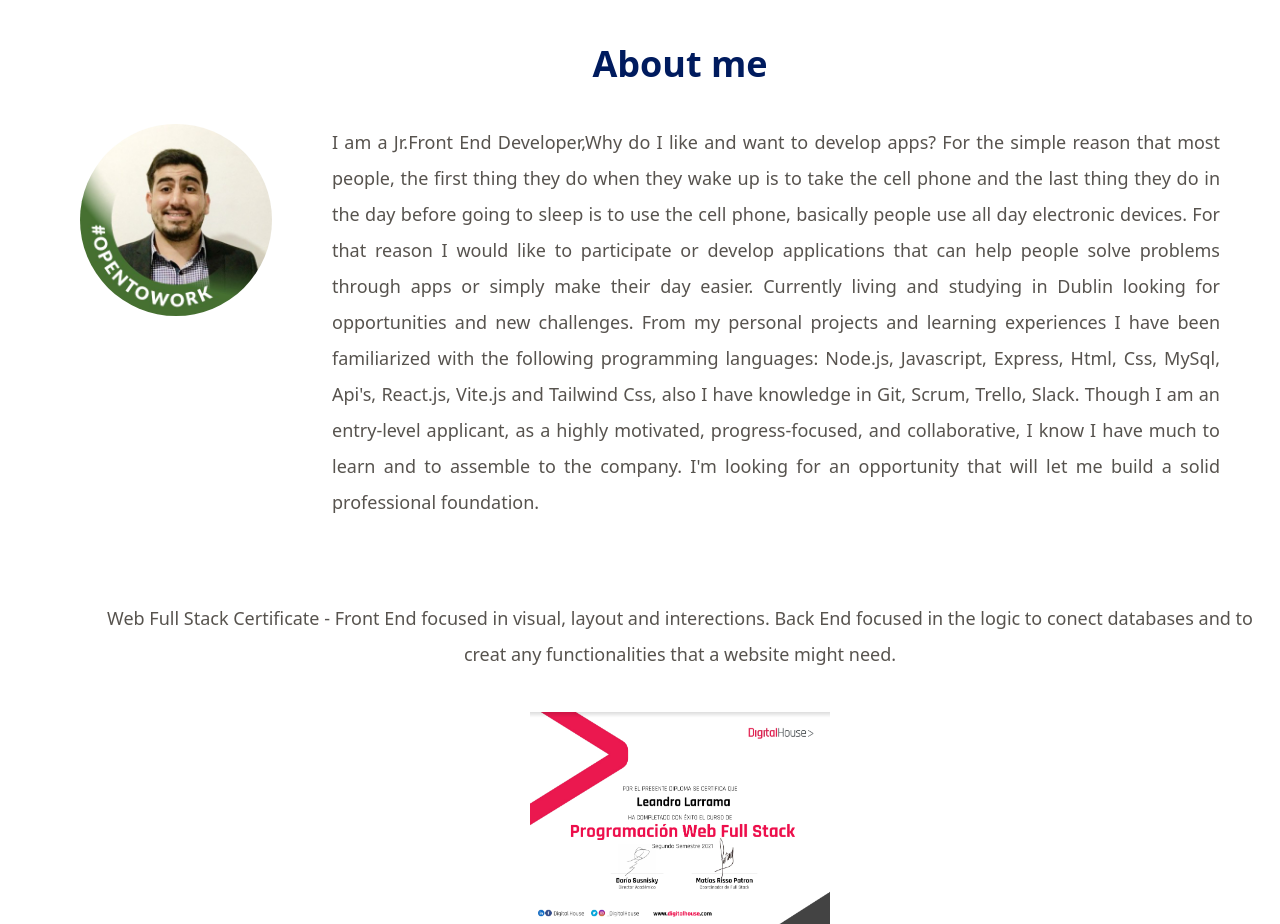
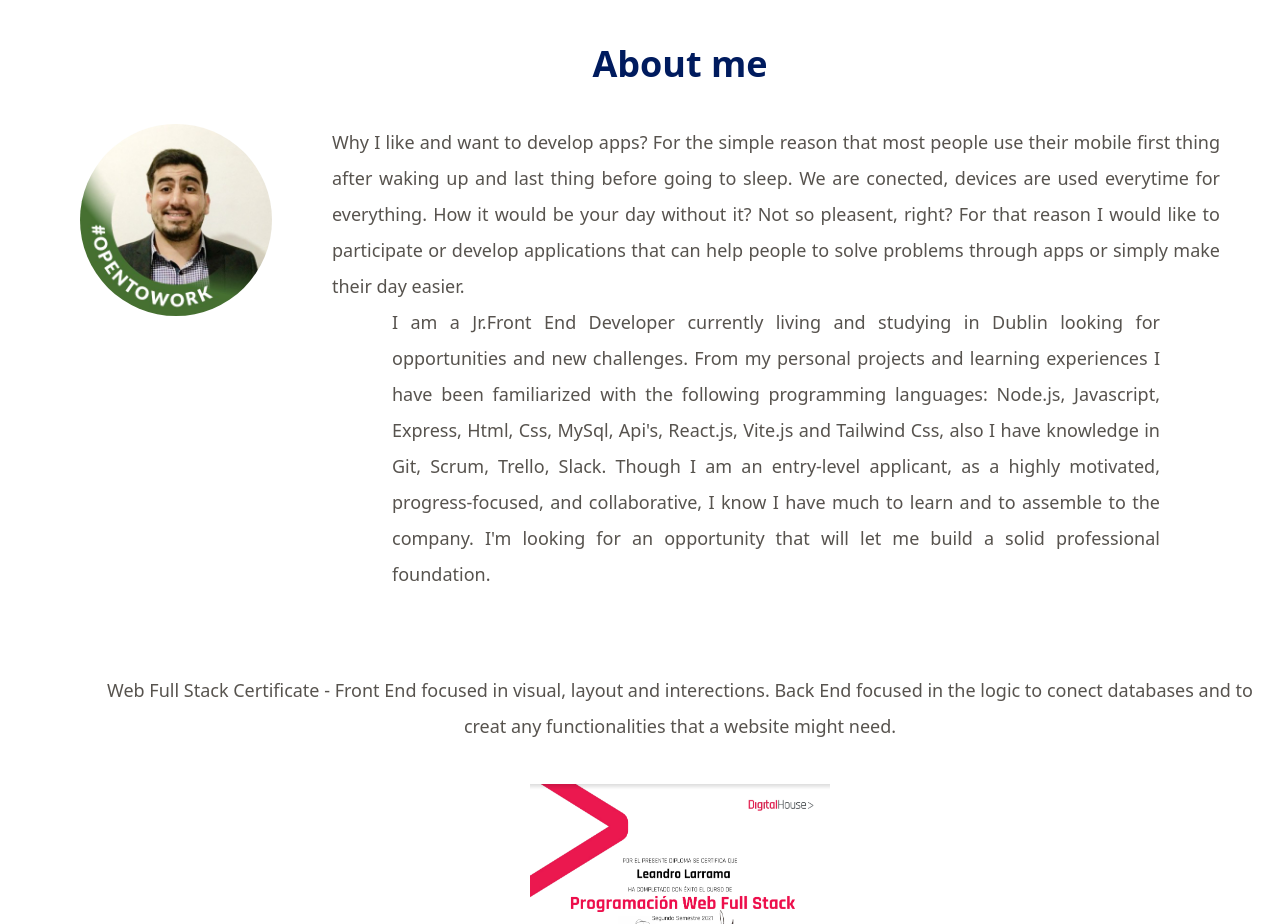
Before and after one commit to lealarrama/Portfolio, a React (Vite) app: page / in a window 1280 px wide. Shown: the part 860-1784 px from the top of the page. Built offline with nearby package versions, Linux system fonts and the light colour scheme.

Commit message:
last update

```diff
--- a/src/components/Resume.jsx
+++ b/src/components/Resume.jsx
@@ -10,16 +10,19 @@ const Resume = () => {
         <div className='sm:flex'>
             <img className='rounded-full w-32 h-32 mx-auto  sm: w-48 h-48'  src ={Photo} alt=''/>
             <p className='text-justify leading-loose pt-5 text-stone-600 text-lg mx-5 sm:px-10 sm:pt-0' >
-                I am a Jr.Front End Developer,Why do I like and want to develop apps?
-                For the simple reason that most people, the first thing they do when
-                they wake up is to take the cell phone and the last thing they do in the day
-                before going to sleep is to use the cell phone, basically people use all day electronic devices.
-                For that reason I would like to participate or develop applications that can help people solve problems
+                Why I like and want to develop apps?
+                For the simple reason that most people use their mobile first thing after waking up and last thing before going to sleep.
+                We are conected, devices are used everytime for everything. How it would be your day without it? Not so pleasent, right?
+                For that reason I would like to participate or develop applications that can help people to solve problems
                 through apps or simply make their day easier.
-                Currently living and studying in Dublin looking for opportunities and new challenges.
+
+
+              <p className='text-justify leading-loose pt-5 text-stone-600 text-lg mx-5 sm:px-10 sm:pt-0'>
+                I am a Jr.Front End Developer currently living and studying in Dublin looking for opportunities and new challenges.
                 From my personal projects and learning experiences I have been familiarized with the following programming languages: Node.js, Javascript, Express, Html, Css, MySql,
                 Api's, React.js, Vite.js and Tailwind Css, also I have knowledge in Git, Scrum, Trello, Slack.
                 Though I am an entry-level applicant, as a highly motivated, progress-focused, and collaborative, I know I have much to learn and to assemble to the company. I'm looking for an opportunity that will let me build a solid professional foundation.
+              </p>
             </p>
          </div>
         <div>
```
